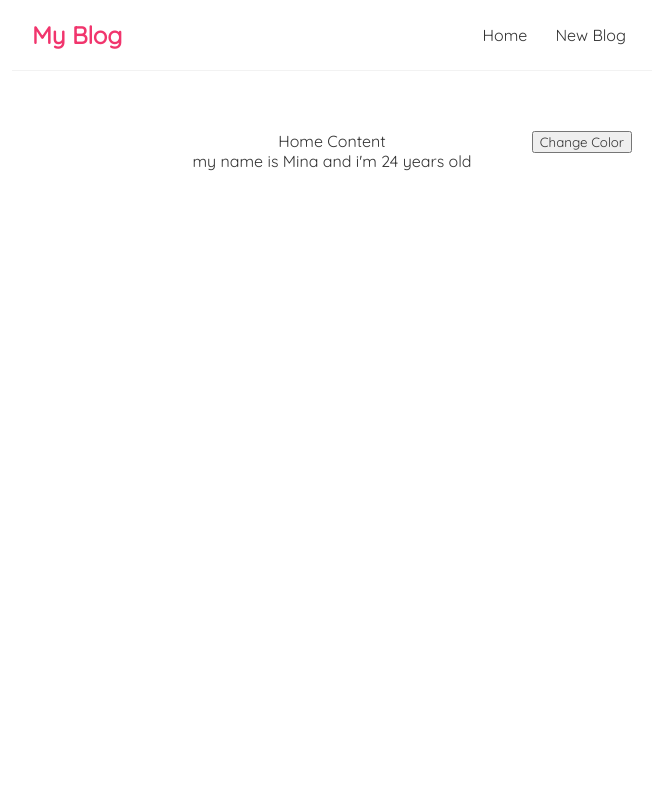
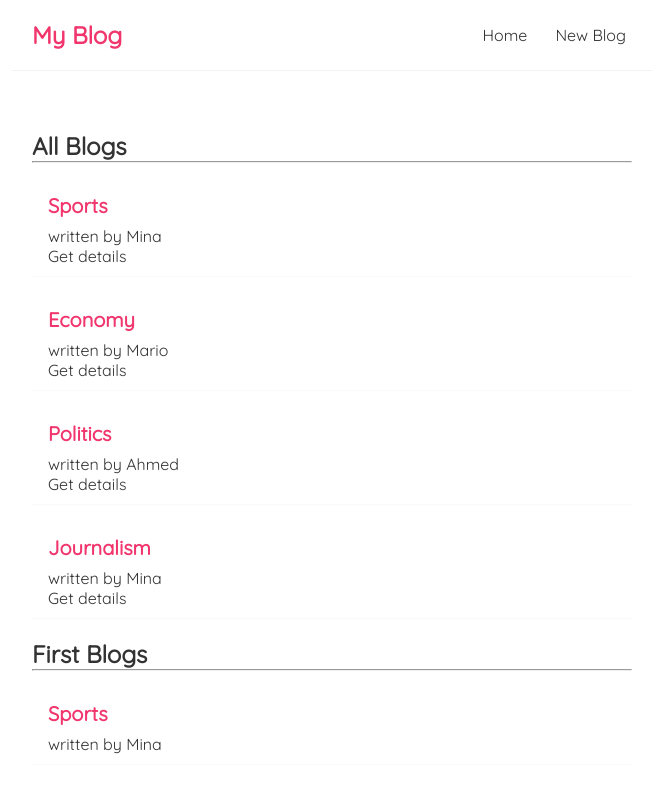
Before and after one commit to MinaMalak-cmd/Learning_React, a React (Create React App) app: page / in a window 1280 px wide. Shown: the top 798 px of the page, without its empty margins (308-971 px from the left). Built offline with nearby package versions, Linux system fonts and the light colour scheme; data requests are answered from the project's data file.

Commit message:
using props send data from parent comp into child one and use fetch request to get data and map on them

```diff
--- /dev/null
+++ b/data/db.json
@@ -0,0 +1,29 @@
+{
+    "blogs":[
+        {
+         "title":"Sports",
+         "body":"hello this is first article",
+         "author":"Mina",
+         "id":1
+        },
+        {
+            "title":"Economy",
+            "body":"hello this is second article",
+            "author":"Mario",
+            "id":2
+        },
+        {
+            "title":"Politics",
+            "body":"hello this is third article",
+            "author":"Ahmed",
+            "id":3
+        },
+        {
+            "title":"Journalism",
+            "body":"hello this is fourth article",
+            "author":"Mina",
+            "id":4
+        }
+    ]
+
+}
--- a/package.json
+++ b/package.json
@@ -8,6 +8,7 @@
     "@testing-library/user-event": "^12.8.3",
     "react": "^17.0.2",
     "react-dom": "^17.0.2",
+    "react-router-dom": "^5.2.0",
     "react-scripts": "4.0.3",
     "web-vitals": "^1.1.1"
   },
--- a/src/App.js
+++ b/src/App.js
@@ -1,16 +1,28 @@
-import logo from './logo.svg';
 import Navbar from './navbar';
 import Home from './Home';
+import { BrowserRouter as Router, Route, Switch  } from 'react-router-dom';
+import First from './First';
+import BlogDetail from './BlogDetail';
 function App() {
-  // const col = 'green';
   return (
-    <div className="App">
-      <Navbar />
-      {/* <div className="content" style={{backgroundColor:col}}> */}
-      <div className="content">
-       <Home />
+    <Router>
+      <div className="App">
+        <Navbar />
+        <div className="content">
+          <Switch>
+            <Route exact path="/">
+              <Home />
+            </Route>
+            <Route path="/create">
+              <First />
+            </Route>
+            <Route path="/blogDetail/:id">
+              <BlogDetail />
+            </Route>
+          </Switch>
+        </div>
       </div>
-    </div>
+    </Router>
   );
 }
 
--- /dev/null
+++ b/src/BlogDetail.js
@@ -0,0 +1,8 @@
+import { useParams } from "react-router-dom";
+const BlogDetail = () => {
+    const {id} = useParams();
+    return (
+        <div>{id}</div>
+     );
+}
+export default BlogDetail;
--- /dev/null
+++ b/src/BlogList.js
@@ -0,0 +1,23 @@
+import {Link} from 'react-router-dom';
+const BlogList = ({blogs_content,title}) => {
+    // const BlogList = () => {
+    //     const{data, isLoading, isError}  = useFetch( 'http://localhost:8001/blogs','error from second comp')
+   return (
+        <div className="blog-list">
+            <h2 className="">{title}</h2>
+            <hr></hr>
+             {blogs_content.map(blog =>(
+                // {isError && <div>{isError}</div>}
+            //    { blogs_content.map(blog =>(
+                 <div className="blog-preview" key={blog.id} >
+                    <h2>{blog.title}</h2>
+                    <p>written by {blog.author}</p>
+                    <Link to={`/blogDetail/${blog.id}`}>Get details</Link>
+                    {/* <button onClick={() => handleDelete(blog.id)}>Delete Blog</button>                 */}
+                </div>
+            ))}
+        </div>
+     );
+}
+
+export default BlogList;
--- a/src/First.js
+++ b/src/First.js
@@ -1,16 +1,27 @@
 import './First.css';
+import useFetch from "./useFetch";
+    // const First = (blogsFirst,title) => {
+        const First = () => {
+        const{data, isLoading:loadingFirst, isError:errorFirst}  = useFetch( 'http://localhost:8001/blogs','error from second comp')
+        // const data = blogsFirst;
+        return (
+            <div className="blog-list">
+                {/* <h2 className="">{title}</h2> */}
+                <h2>First Blogs</h2>
+                <hr></hr>
+                 {loadingFirst && <div>Loading....</div>}
+                 {errorFirst && <div>{errorFirst}</div>}
+                {/* {blogs_content.map(blog =>( */}
+                    {/* {isError && <div>{isError}</div>} */}
+                {data&& data.map(blog =>(
+                    <div className="blog-preview" key={blog.id} >
+                        <h2>{blog.title}</h2>
+                        <p>written by {blog.author}</p>
+                        {/* <button onClick={() => handleDelete(blog.id)}>Delete Blog</button>                 */}
+                    </div>
+                ))}
+            </div>
+        );
+}
 
-function First(){
-    const str ="welcome to react project";
-    const no =10;
-    const arr =[1,3,5,6]
-    let obj = {name:"sd",age:23}
-    return (
-        <div className="hi">
-            <p>{str}</p>
-        {/* <p className="title">{Math.random()*20}</p> */}
-        <p>my age is: {obj.age}</p>
-        </div>
-    );
-}
 export default First;
--- a/src/Home.js
+++ b/src/Home.js
@@ -1,38 +1,38 @@
-import { useState } from "react"
+import BlogList from "./BlogList"
+import useFetch from "./useFetch"
+import First from "./First";
+const Home = () => {
 
-const Home = () => {
-    // let f = 'mina';
-    // const [name,setName] = useState(f)
-    // const [age,setAge] = useState(34)
-    let x = 'black';
-    let randomColor='#' + ((1<<24)*Math.random() | 0).toString(16);
-    const [col,setCol] = useState(randomColor)
-    const handleClick = (e) =>{
-        // console.log("hii,Mina" ,e.target)
-        // if(name=='mina'){
-        //     setName('Ahmed')
-        //     setAge(30)
-        // }
-        // else{
-        //     setName('mina')
-        //     setAge(34)
-        // }
-        setCol('#' + ((1<<24)*Math.random() | 0).toString(16));
-        console.log(x,randomColor)
-    }
-    const handleClickVar = (name,e) =>{
-        console.log("hii",name,e)
-    }
+    const {data:blogs, isError, isLoading} = useFetch('http://localhost:8000/blogs',"please check your network connection")
+    // const{data:blogsFirst, isLoading:loadingFirst, isError:errorFirst}  = useFetch( 'http://localhost:8001/blogs','error from second comp')
+    //     [
+    //     {title:"Sports",body:"hello this is first article", author:"Mina", id:1},
+    //     {title:"Economy",body:"hello this is second article", author:"Mario", id:2},
+    //     {title:"Politics",body:"hello this is third article", author:"Ahmed", id:3},
+    //     {title:"Journalism",body:"hello this is fourth article", author:"Mina", id:4}
+
+    // ])
+    // const dates =[
+    //     {date:"2/4/2010"},
+    //     {date:"4/4/2020"},
+    //     {date:"5/4/2030"}
+    // ]
+    // const handleDelete = (id) => {
+    //     const newBlogs = blogs.filter(blog => blog.id!==id);
+    //     setBlog(newBlogs)
+    // }
+
     return (
-        <div className="home" style={{
-            backgroundColor : col
-        }}>
-            Home Content
-            <button onClick={handleClick}>Change Color</button>
-            {/* <p>my name is {name} and i'm {age} years old</p> */}
-            <p>my name is Mina and i'm 24 years old</p>
-            {/* <button onClick={(e)=>handleClickVar('ashraf',e)}>Click To get data</button> */}
-
+        <div className="home" >
+           {/* <BlogList blogs_content={blogs} title={dates}/> */}
+           {isLoading && <div>Loading....</div>}
+           {isError && <div>{isError}</div>}
+           {blogs&& !isError && <BlogList blogs_content={blogs} title='All Blogs' />}
+           {/* <BlogList blogs_content={blogs.filter(blog => blog.author==="Mina")} title='Mina Blogs' handleDelete={handleDelete} /> */}
+           {/* {loadingFirst && <div>Loading....</div>}
+           {errorFirst && <div>{errorFirst}</div>} */}
+           {/* {blogsFirst&& !errorFirst && <First blogsFirst={blogsFirst} title='First Blogs' />} */}
+           {<First />}
         </div>
      );
 }
--- a/src/index.css
+++ b/src/index.css
@@ -34,10 +34,28 @@
 }
 .home{
   position: relative;
+  text-align: left;
 }
-.home button{
+/* .home button{
   position: absolute;
   top: 0;
   right: 0px;
   display: inherit;
+} */
+/* blog previews / list */
+.blog-preview {
+  padding: 10px 16px;
+  margin: 20px 0;
+  border-bottom: 1px solid #fafafa;
 }
+.blog-preview:hover {
+  box-shadow: 1px 3px 20px rgba(0,0,0,0.1);
+}
+.blog-preview h2 {
+  font-size: 20px;
+  color: #f1356d;
+  margin-bottom: 8px;
+}
+.blog-preview a{
+  text-decoration: none;
+}
--- a/src/index.js
+++ b/src/index.js
@@ -2,7 +2,6 @@ import React from 'react';
 import ReactDOM from 'react-dom';
 import './index.css';
 import App from './App';
-import First from './First';
 ReactDOM.render(
   <React.StrictMode>
     <App />
--- a/src/navbar.js
+++ b/src/navbar.js
@@ -1,10 +1,11 @@
+import { Link } from "react-router-dom";
 const Navbar = () => {
     return (
         <nav className="navbar">
             <h1>My Blog</h1>
             <div className="links">
-                <a href="/">Home</a>
-                <a href="/create">New Blog</a>
+                <Link to="/">Home</Link>
+                <Link to="/create">New Blog</Link>
             </div>
         </nav>
      );
--- /dev/null
+++ b/src/useFetch.js
@@ -0,0 +1,36 @@
+import { useState,useEffect } from "react"
+const useFetch =(url,error) =>{
+    const [data,setData] = useState(null);
+    const [isLoading, setIsLoading] = useState(true);
+    const [isError, setError] = useState(null);
+    useEffect(()=>{
+        const abortCont = new AbortController();
+        setTimeout(() => {
+            fetch(url,{ signal :abortCont.signal})
+            .then((res) =>{
+                if(!res.ok){
+                    throw Error(error)
+                }
+                return res.json();
+            })
+            .then((data) =>{
+              setData(data);
+              setIsLoading(false);
+              setError(null);
+            })
+            .catch((err)=>{
+                if(err==="AbortError"){
+                    console.log("error here",err.message)
+                }
+                else{
+                    setError(err.message);
+                    setData(null);
+                    setIsLoading(false);
+                }
+            })
+        },1000)
+        return () => abortCont.abort();
+    },[url])
+    return {data,isLoading,isError};
+}
+export default useFetch;
```
Also changed, not shown: data/db2.json (added, +11 -0 lines), 1 other file (tests, documents, lock files or other folders).
